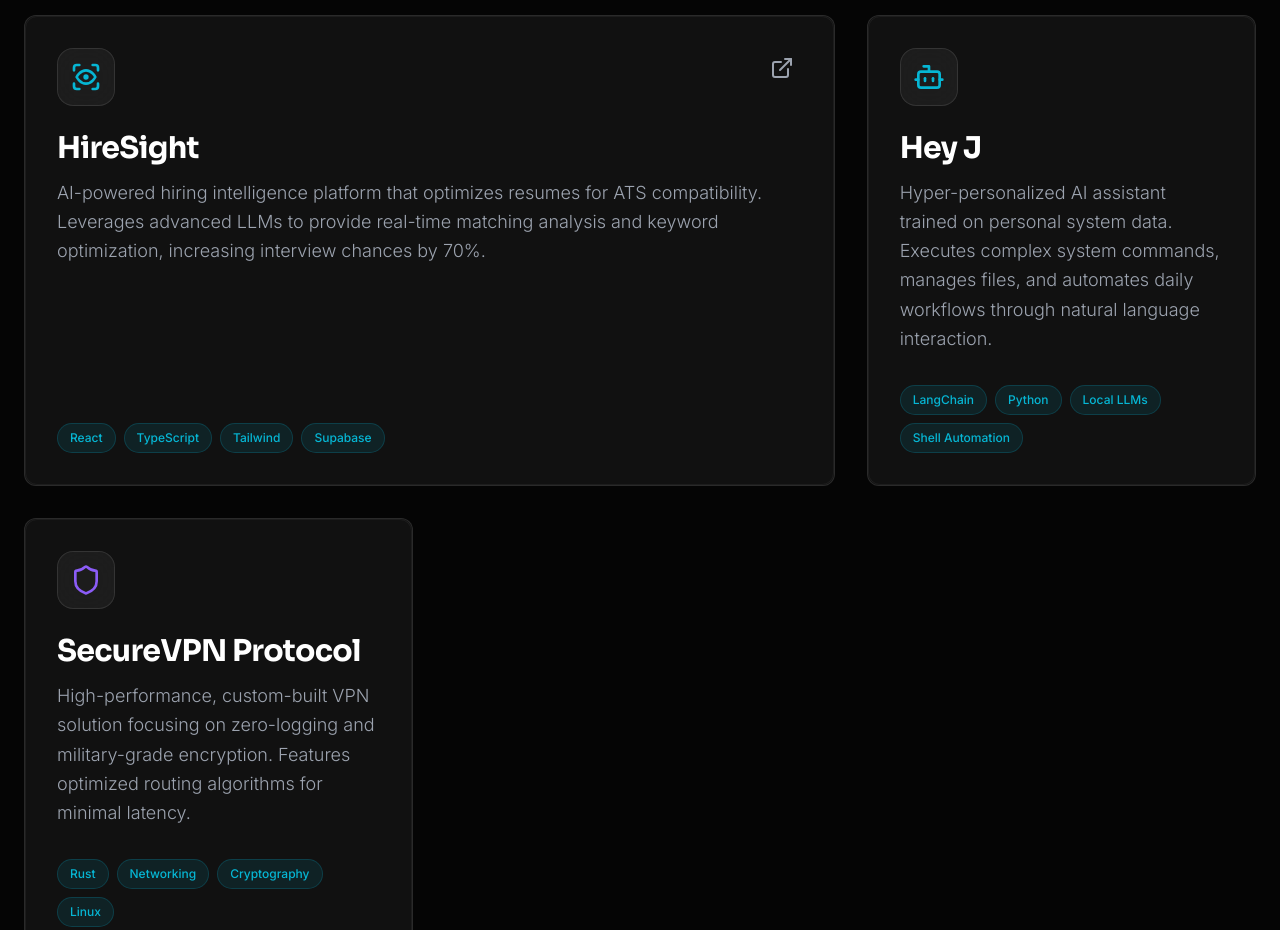
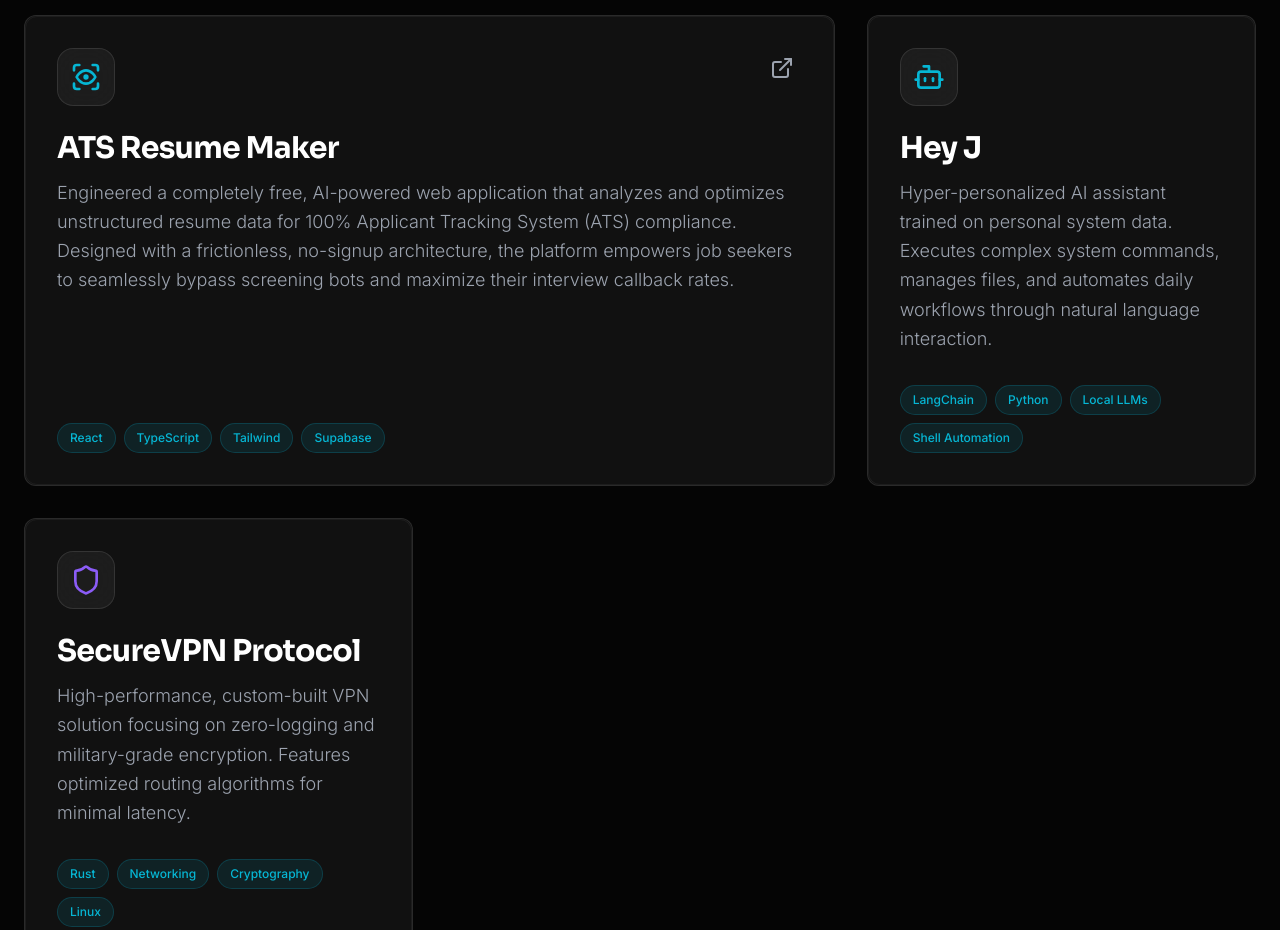
Before and after one commit to jawadhameedbaloch/jawadhameedbaloch-portfolio, a React (Vite) app: page / in a window 1280 px wide. Shown: the part 3340-4270 px from the top of the page. Built offline with nearby package versions, Linux system fonts and the light colour scheme.

Commit message:
Update Projects.tsx

```diff
--- a/src/components/sections/Projects.tsx
+++ b/src/components/sections/Projects.tsx
@@ -5,10 +5,10 @@ import { motion } from 'framer-motion';
 const Projects = () => {
     const projects = [
         {
-            title: 'HireSight',
-            description: 'AI-powered hiring intelligence platform that optimizes resumes for ATS compatibility. Leverages advanced LLMs to provide real-time matching analysis and keyword optimization, increasing interview chances by 70%.',
+            title: 'ATS Resume Maker',
+            description: 'Engineered a completely free, AI-powered web application that analyzes and optimizes unstructured resume data for 100% Applicant Tracking System (ATS) compliance. Designed with a frictionless, no-signup architecture, the platform empowers job seekers to seamlessly bypass screening bots and maximize their interview callback rates.',
             tech: ['React', 'TypeScript', 'Tailwind', 'Supabase'],
-            link: 'https://hiresight.xyz',
+            link: 'https://atsresumemaker.net/',
             icon: <ScanEye className="w-8 h-8 text-cyber-cyan" />,
             gradient: "from-purple-500/20 to-cyan-500/20"
         },
```
